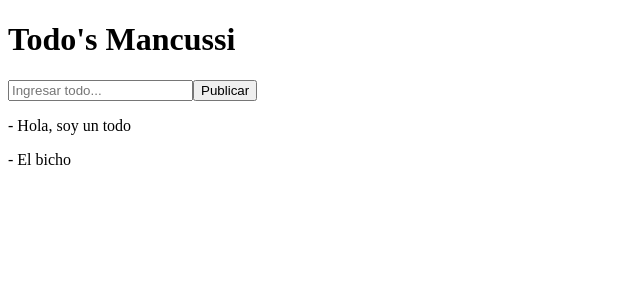
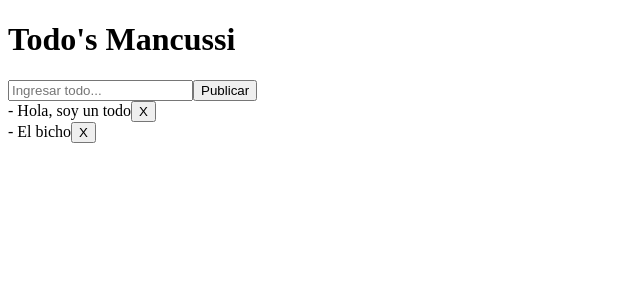
Before and after one commit to andyMancuso/todolist, a React (Create React App) app: page / in a window 1280 px wide. Shown: the top 300 px of the page, without its empty margins (0-640 px from the left). Built offline with nearby package versions, Linux system fonts and the light colour scheme.

Commit message:
Se agregó la función de eliminar todos

```diff
--- a/src/App.js
+++ b/src/App.js
@@ -16,7 +16,7 @@ const App = () => {
    */
   const handleChange = (e) => {
     const newText = e.target.value
-    setTodo (newText)
+    setTodo(newText)
   }
 
   const handleSubmit = (e) => {
@@ -24,6 +24,11 @@ const App = () => {
     const list = [...todos, todo]
     setTodos(list)
     setTodo("")
+  }
+
+  const deleteTodo = (itemClicked) => {
+    const newTodos = todos.filter(item => item !== itemClicked)
+    setTodos(newTodos)
   }
 
 
@@ -44,7 +49,12 @@ const App = () => {
       </form>
 
       {todos.map(item => {
-        return <p key={item}>- {item}</p>
+        return (
+          <div key={item}>
+            <span >- {item}</span>
+            <button onClick={ () => deleteTodo(item)}>X</button>
+          </div>
+        )
       })}
 
     </div>
```
